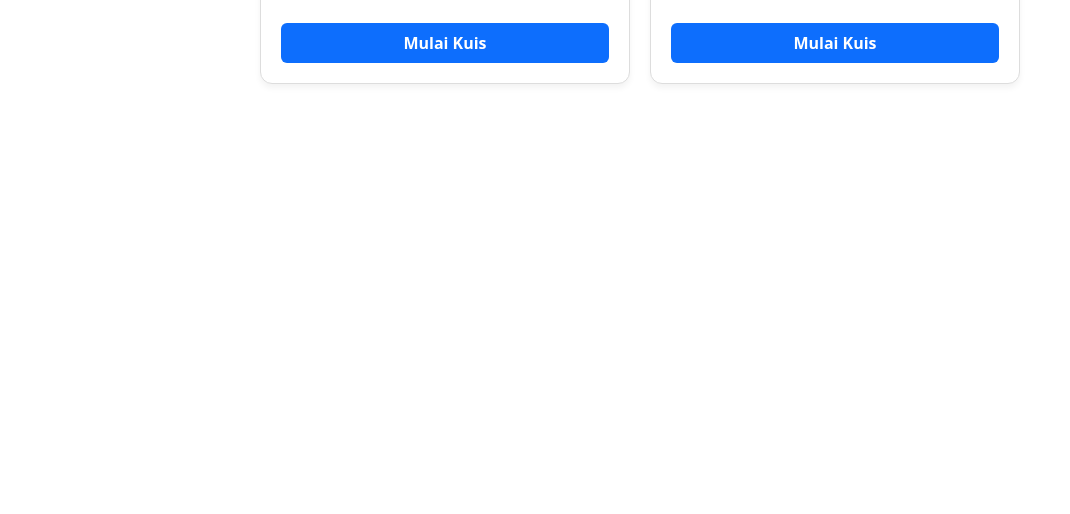
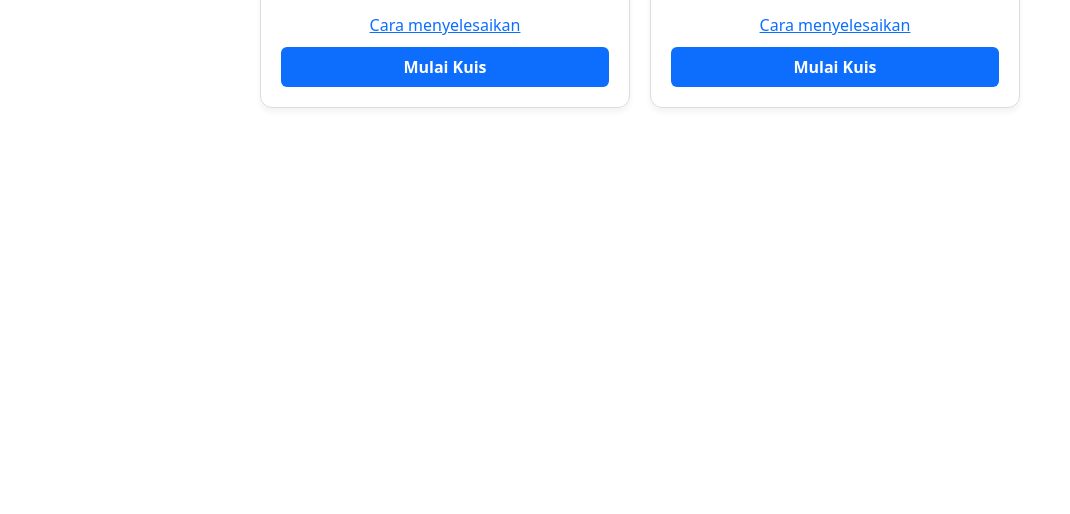
Before and after one commit to danis-200881/belajar-3cd, a plain HTML site: page math.html in a window 1280 px wide. Shown: the part 286-800 px from the top of the page, without its empty margins (0-1070 px from the left). Drawn offline with nearby package versions, Linux system fonts and the light colour scheme.

Commit message:
added vid tutorials

```diff
--- a/math.html
+++ b/math.html
@@ -105,6 +105,7 @@
   <div class="card card-small">
     <h2>Pembagian</h2>
     <p>Pembagian adalah operasi matematika yang membagi suatu besaran menjadi kelompok-kelompok yang sama besar. </p>
+    <a href="https://www.youtube.com/watch?v=HyjLaUmBxxw">Cara menyelesaikan</a>
     <a class="ts-button" href="mathdivisionquiz.html" style="text-decoration: none; display: inline-block;">
       Mulai Kuis
     </a>
@@ -113,6 +114,7 @@
   <div class="card card-small">
     <h2>Perkalian</h2>
     <p>Perkalian adalah operasi matematika dasar yang mewakili penjumlahan berulang dari angka yang sama. </p>
+    <a href="https://www.youtube.com/watch?v=KGMf314LUc0">Cara menyelesaikan</a>
     <a class="ts-button" href="mathmultiplicationquiz.html" style="text-decoration: none; display: inline-block;">
       Mulai Kuis
     </a>
```
